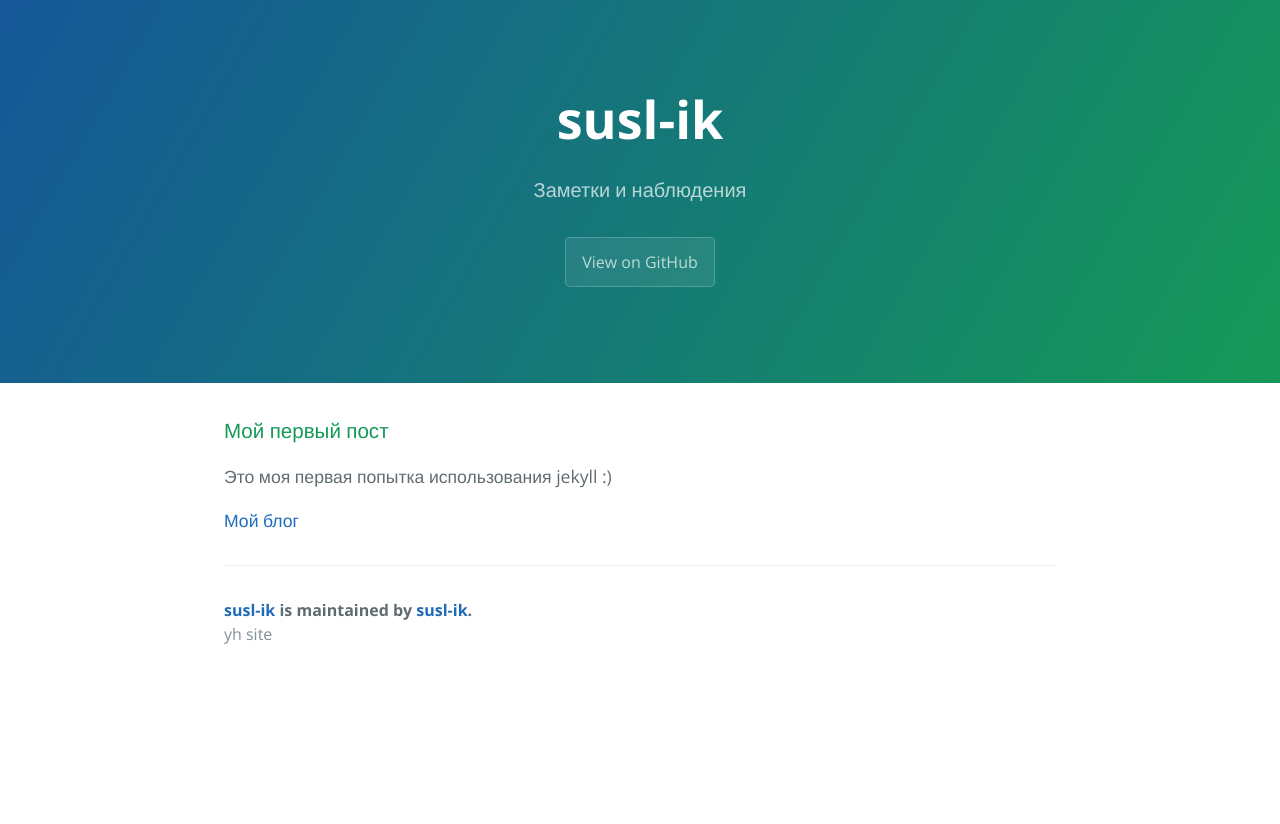
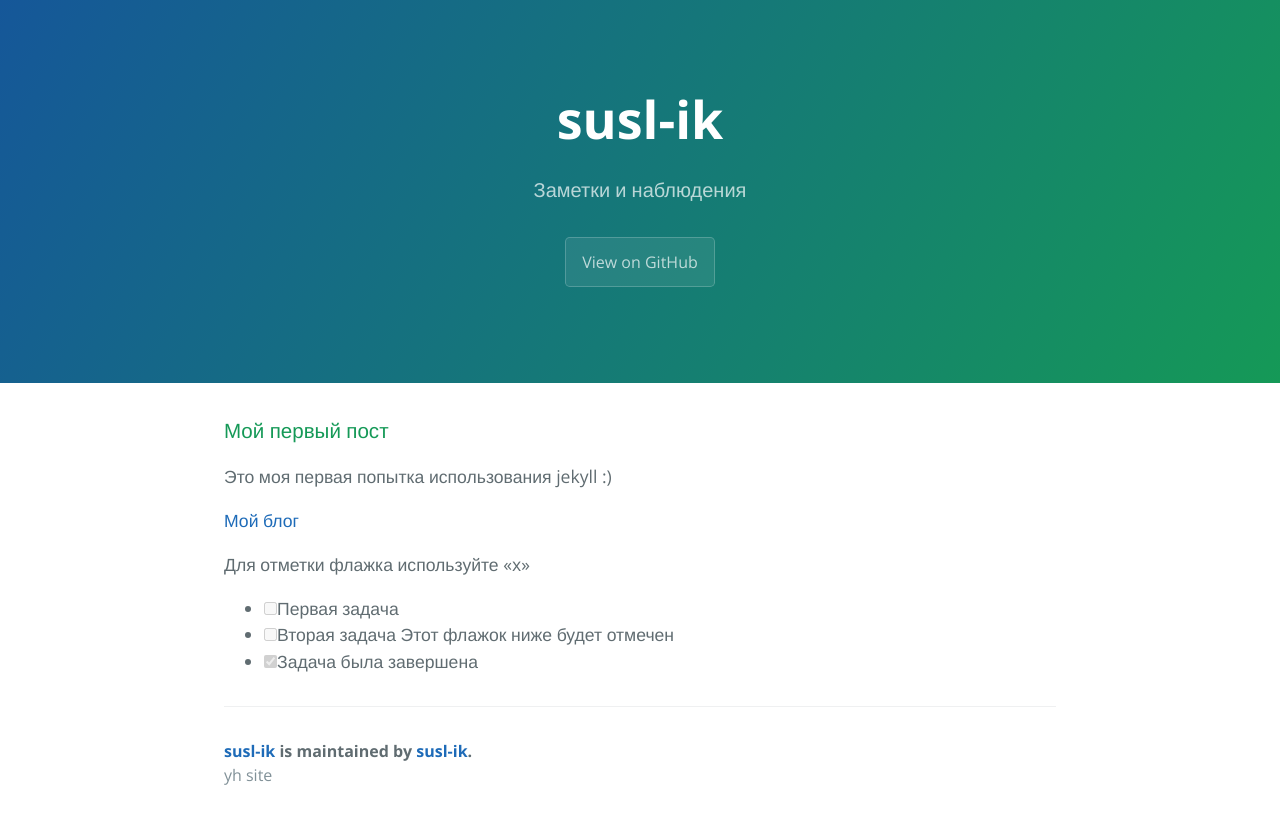
Before and after one commit to susl-ik/susl-ik, a Jekyll site: the page built from index.md, in a window 1280 px wide. Shown: the top 824 px of the page. Built offline with Jekyll 4.4.1, drawn with Linux system fonts in a browser that asks for light colours.

Commit message:
Update index.md

```diff
--- a/index.md
+++ b/index.md
@@ -7,3 +7,9 @@ title: About
 Это моя первая попытка использования jekyll :)
 
 [Мой блог](./blog.html)
+
+Для отметки флажка используйте «x»
+- [ ] Первая задача
+- [ ] Вторая задача
+Этот флажок ниже будет отмечен
+- [x] Задача была завершена
```
